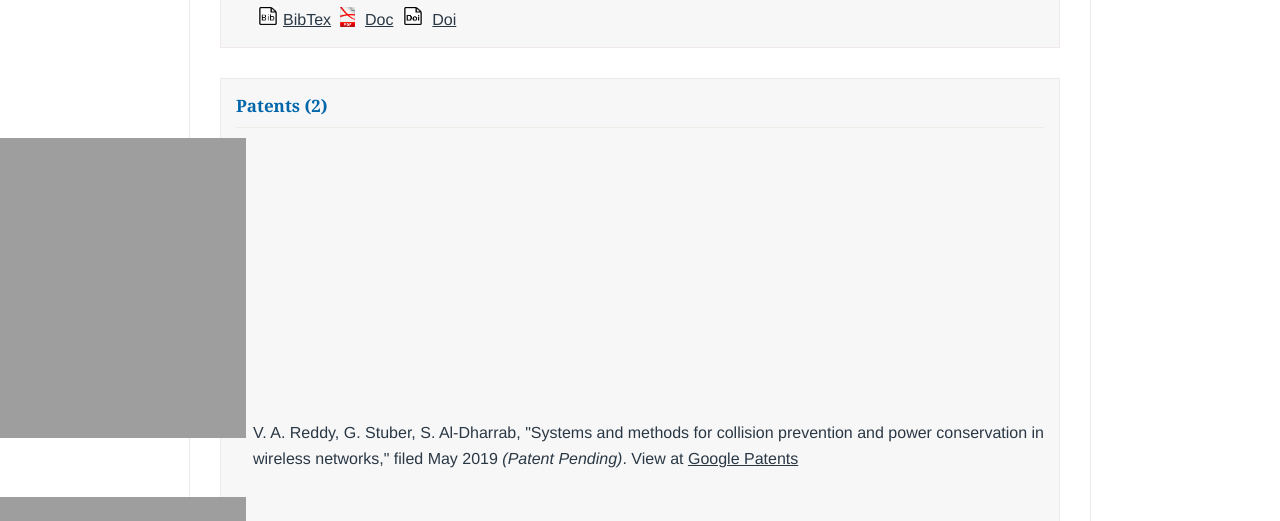
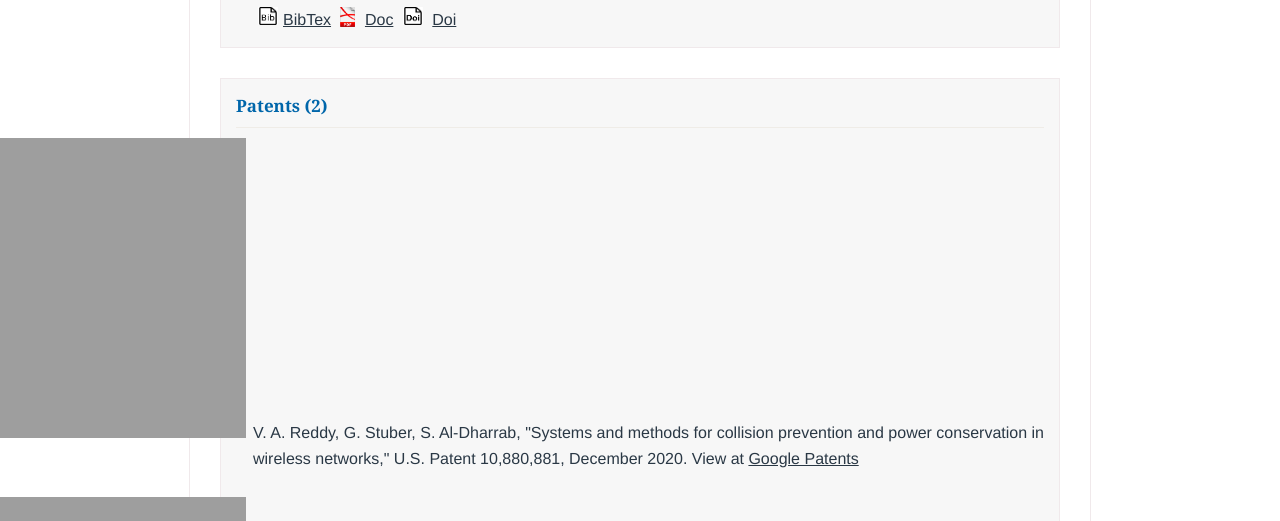
Before and after one commit to va-reddy/va-reddy.github.io, a plain HTML site: page pubs.html in a window 1280 px wide. Shown: the part 2880-3401 px from the top of the page. Drawn offline with Linux system fonts and the light colour scheme.

Commit message:
Patent granted - change in number

```diff
--- a/pubs.html
+++ b/pubs.html
@@ -59,7 +59,7 @@ High-Density Seismic Acquisition," <i>2020 IEEE Wireless Communications and Netw
 					<ul>
 
 						<li>
-V. A. Reddy, G. Stuber, S. Al-Dharrab, "Systems and methods for collision prevention and power conservation in wireless networks," filed May 2019 <i>(Patent Pending)</i>. View at <a href="https://patents.google.com/patent/US20190357207A1" target="_blank">Google Patents</a>
+V. A. Reddy, G. Stuber, S. Al-Dharrab, "Systems and methods for collision prevention and power conservation in wireless networks," U.S. Patent 10,880,881, December 2020. View at <a href="https://patents.google.com/patent/US10880881B2" target="_blank">Google Patents</a>
 </li>
 &nbsp
 <li>
```
